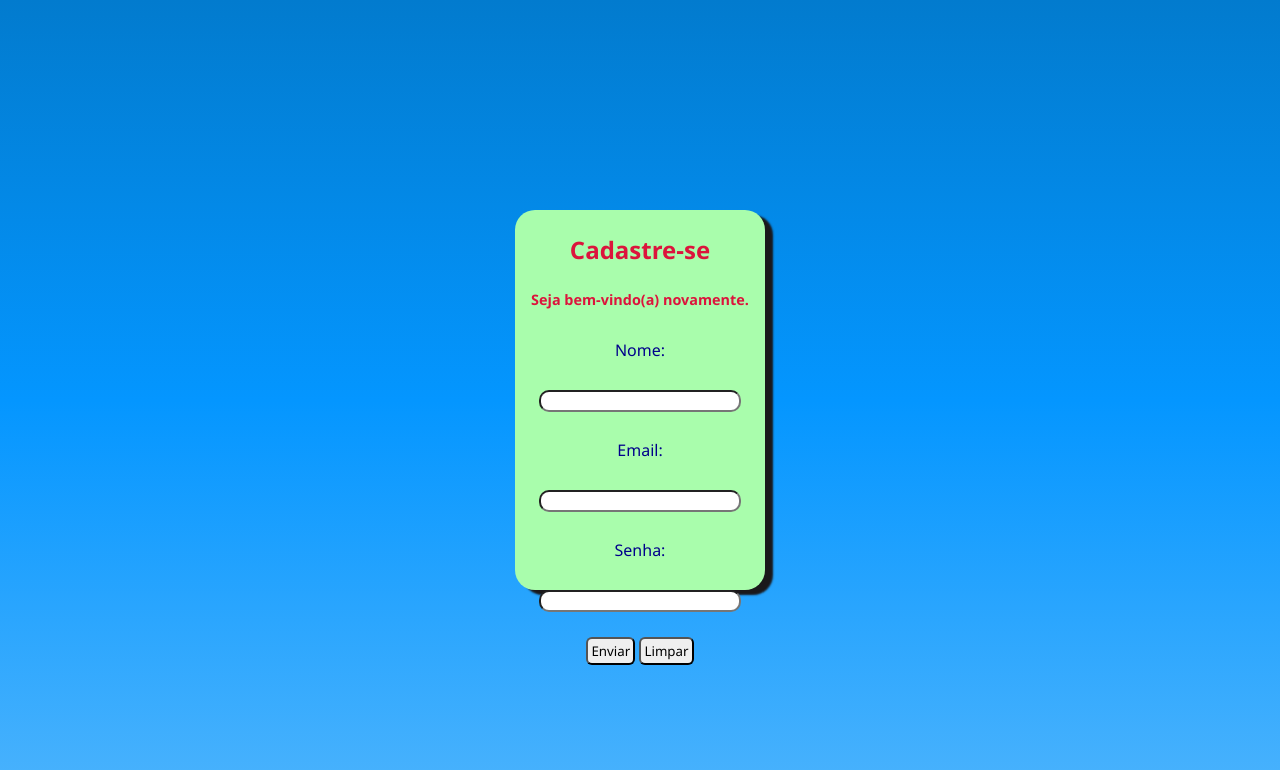
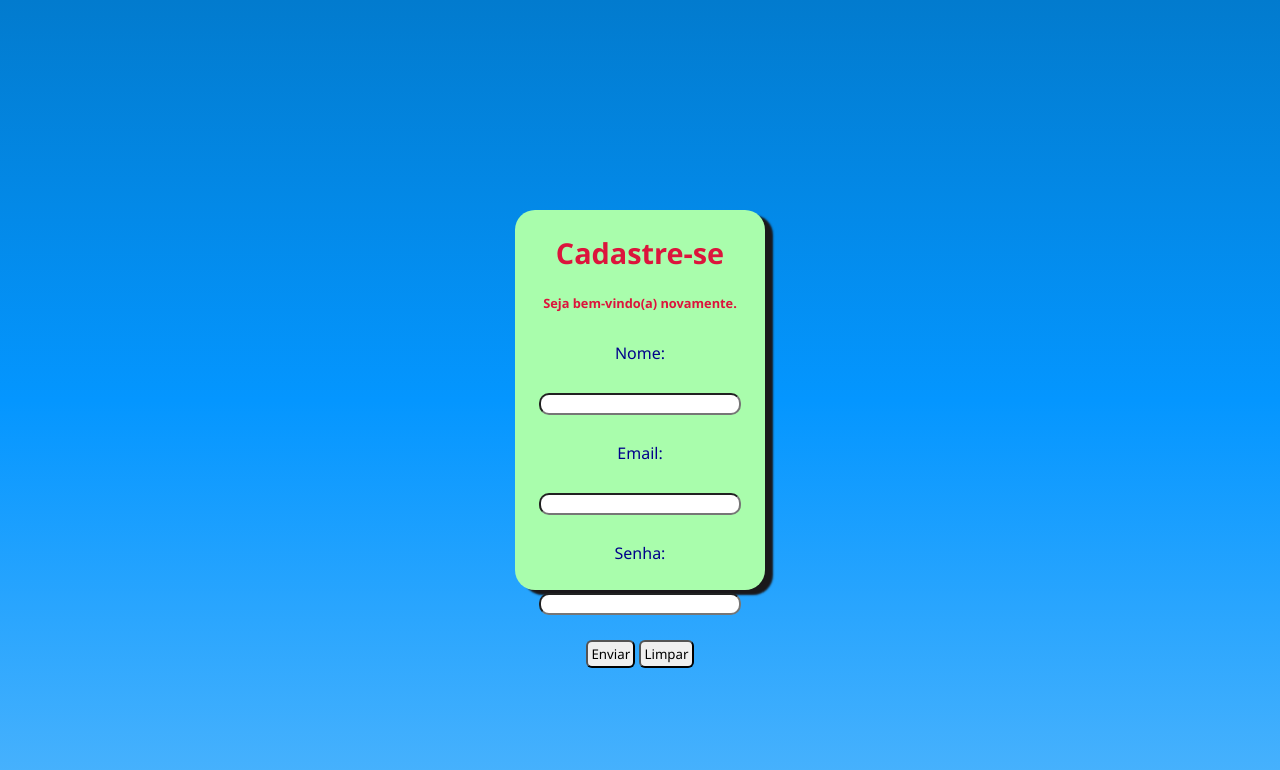
Before and after one commit to devr1q/projeto-login, a plain HTML site: page index.html in a window 1280 px wide. Drawn offline with Linux system fonts and the light colour scheme.

Commit message:
melhorando

```diff
--- a/estilos/style.css
+++ b/estilos/style.css
@@ -52,16 +52,17 @@ section#login{
 div#formulario{
     display: block;
     padding: 10px;
-    margin-top: 5px;
+    margin-top: 8px;
     line-height: 50px;
     text-align: center;
 }
 div h1{
+    font-size: 1.8em;
     color: crimson;
 }
 div p{
-    font-size: 0.9em;
-    font-weight: 600;
+    font-size: 0.8em;
+    font-weight: bold;
     color: crimson;
 }
 form{
```
